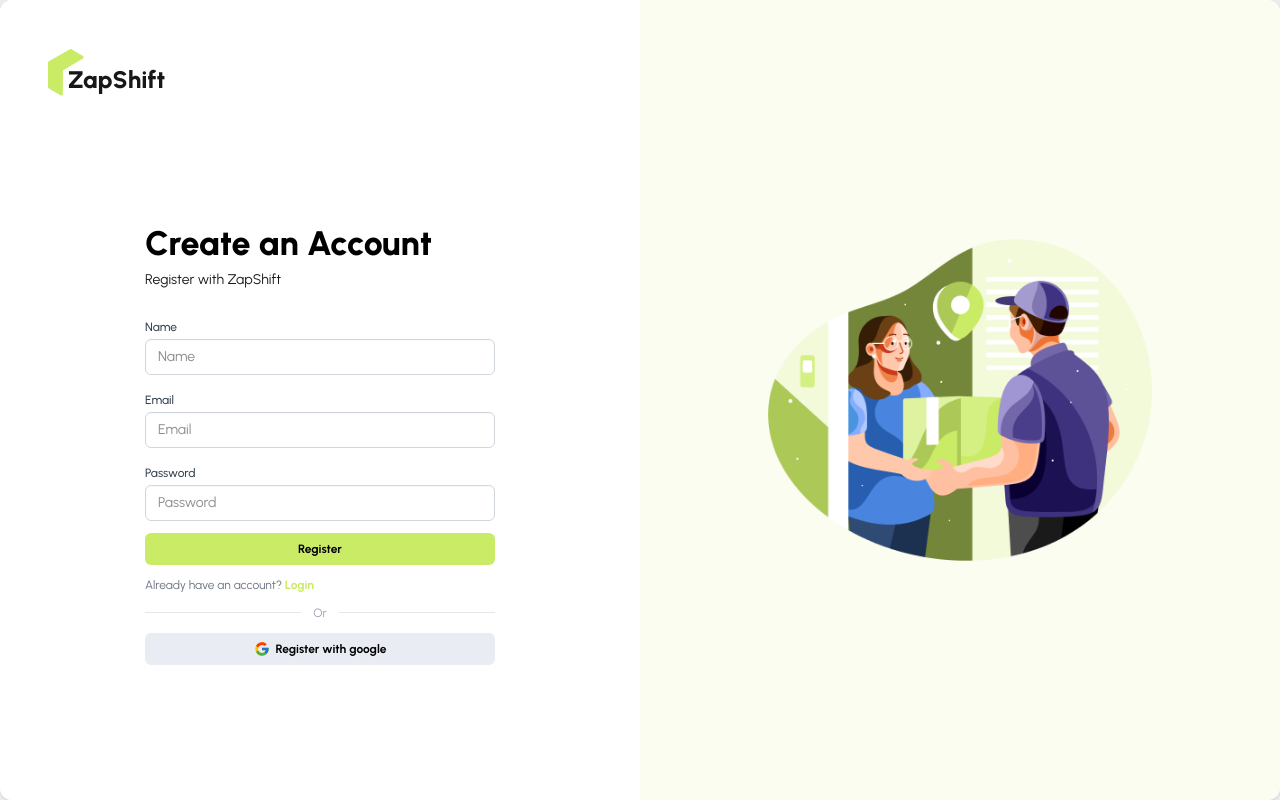
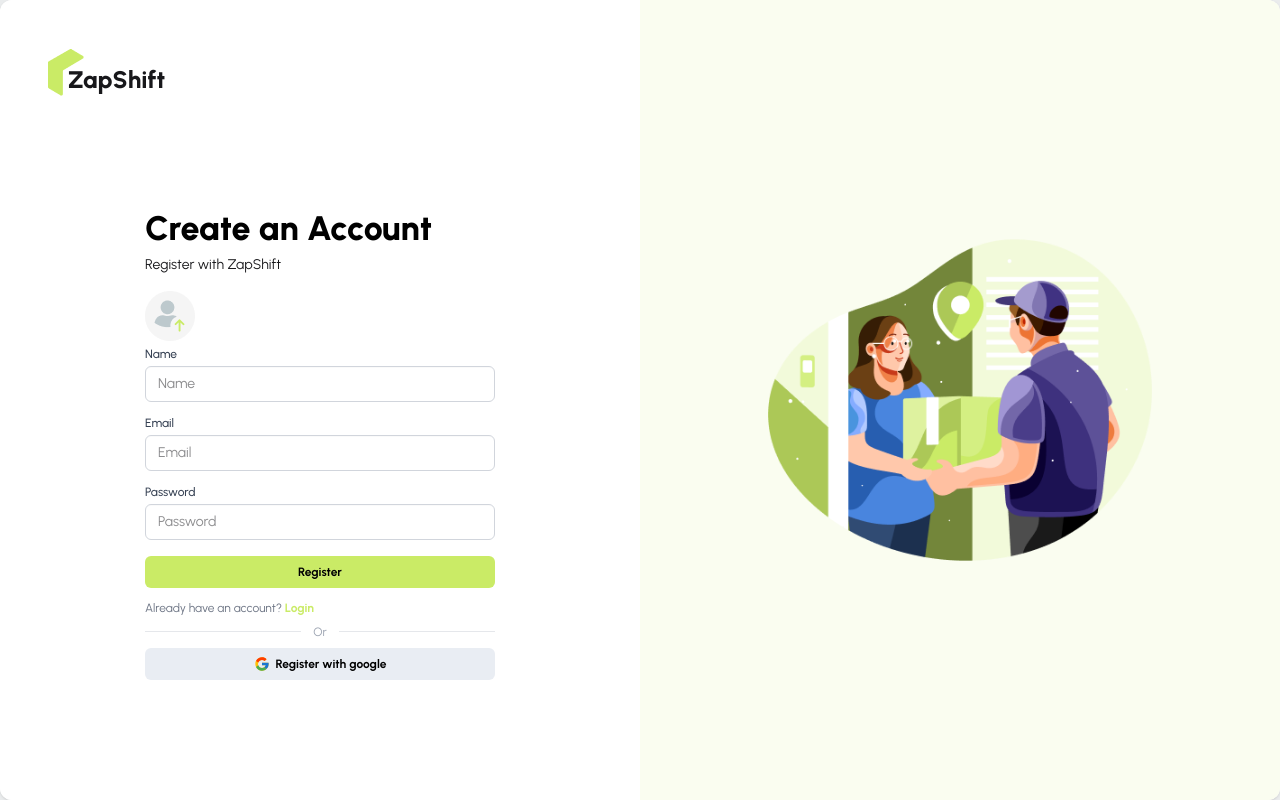
Before and after one commit to Maneulislam/Zap-Shift-Client, a React (Vite) app: page /register in a window 1280 px wide. Built offline with nearby package versions, Linux system fonts and the light colour scheme.

Commit message:
Added Register and Login functionality

```diff
--- a/src/contexts/AuthContext/AuthProvider.jsx
+++ b/src/contexts/AuthContext/AuthProvider.jsx
@@ -1,4 +1,3 @@
-import React from 'react';
 import { AuthContext } from './AuthContext';
 import { createUserWithEmailAndPassword, signInWithEmailAndPassword } from 'firebase/auth';
 import { auth } from '../../firebase/firebase.init';
@@ -6,6 +5,8 @@ import { auth } from '../../firebase/firebase.init';
 const AuthProvider = ({ children }) => {
 
     const registerUser = (email, password) => {
+        console.log("Register email:", email);
+        console.log("Register password:", password);
         return createUserWithEmailAndPassword(auth, email, password)
     }
 
--- /dev/null
+++ b/src/hooks/useAuth.jsx
@@ -0,0 +1,10 @@
+import { use } from 'react';
+import { AuthContext } from '../contexts/AuthContext/AuthContext';
+
+const useAuth = () => {
+
+    const authInfo = use(AuthContext);
+    return authInfo;
+};
+
+export default useAuth;
--- a/src/pages/Authentication/Login/Login.jsx
+++ b/src/pages/Authentication/Login/Login.jsx
@@ -1,5 +1,6 @@
 import { useForm } from "react-hook-form";
 import { FcGoogle } from "react-icons/fc";
+import useAuth from "../../../hooks/useAuth";
 
 const Login = () => {
 
@@ -9,10 +10,20 @@ const Login = () => {
         formState: { errors },
     } = useForm();
 
+    const { signInUser } = useAuth();
+
 
 
     const handleLogin = data => {
         console.log(data);
+
+        signInUser(data.email, data.password)
+            .then(result => {
+                console.log(result);
+            })
+            .catch(error => {
+                console.log(error);
+            })
 
     };
 
@@ -51,7 +62,7 @@ const Login = () => {
                             type="email"
                             name="email"
                             placeholder="Email"
-                            className="input input-bordered w-full h-9 min-h-9 rounded-md text-sm border-gray-300 focus:border-[#B8E93F] focus:outline-none"
+                            className="input input-bordered w-full h-9 min-h-9 rounded-md text-sm border-gray-300 focus:border-primary focus:border-2 focus:outline-none"
 
                             {...register("email", { required: true })}
                         />
@@ -72,7 +83,7 @@ const Login = () => {
                             type="password"
                             name="password"
                             placeholder="Password"
-                            className="input input-bordered w-full h-9 min-h-9 rounded-md text-sm border-gray-300 focus:border-[#B8E93F] focus:outline-none"
+                            className="input input-bordered w-full h-9 min-h-9 rounded-md text-sm border-gray-300 focus:border-primary focus:border-2 focus:outline-none"
 
                             {...register("password", { required: true })}
                         />
--- a/src/pages/Authentication/Register/Register.jsx
+++ b/src/pages/Authentication/Register/Register.jsx
@@ -1,6 +1,7 @@
-import React from "react";
 import { useForm } from "react-hook-form";
 import { FcGoogle } from "react-icons/fc";
+import imageUploadIcon from '../../../assets/image-upload-icon.png'
+import useAuth from "../../../hooks/useAuth";
 
 const Register = () => {
 
@@ -11,14 +12,25 @@ const Register = () => {
     } = useForm();
 
 
+    const { registerUser } = useAuth();
 
-    const handleLogin = data => {
+
+
+    const handleRegister = (data) => {
         console.log(data);
+
+        registerUser(data.email, data.password)
+            .then(result =>
+                console.log(result)
+            )
+            .catch(error => {
+                console.log(error)
+            })
 
     };
 
-    const handleGoogleLogin = () => {
-        console.log("Google login");
+    const handleGoogleRegister = () => {
+        console.log("Google Register");
     };
 
     return (
@@ -29,7 +41,7 @@ const Register = () => {
             <div className="w-full max-w-[350px] mx-auto">
 
 
-                <div className="mb-6">
+                <div className="mb-4">
                     <h2 className="text-2xl sm:text-[34px] font-extrabold text-black leading-tight">
                         Create an Account
                     </h2>
@@ -39,7 +51,16 @@ const Register = () => {
                     </p>
                 </div>
 
-                <form onSubmit={handleSubmit(handleLogin)} className="space-y-3">
+                <div className="required">
+                    <img
+                        // {...register("image", { required: true })}
+                        src={imageUploadIcon} alt="" />
+
+                    {/* {errors.image?.type === 'required' && <span className="text-red-500">Image is required</span>} */}
+
+                </div>
+
+                <form onSubmit={handleSubmit(handleRegister)} className="space-y-2">
 
                     <div>
                         <label className="label p-0 mb-1">
@@ -50,9 +71,9 @@ const Register = () => {
 
                         <input
                             type="text"
-                            name="email"
+                            name="name"
                             placeholder="Name"
-                            className="input input-bordered w-full h-9 min-h-9 rounded-md text-sm border-gray-300 focus:border-[#B8E93F] focus:outline-none"
+                            className="input input-bordered w-full h-9 min-h-9 rounded-md text-sm border-gray-300 focus:border-primary focus:border-2 focus:outline-none"
 
                             {...register("name", { required: true })}
                         />
@@ -75,7 +96,7 @@ const Register = () => {
                             type="email"
                             name="email"
                             placeholder="Email"
-                            className="input input-bordered w-full h-9 min-h-9 rounded-md text-sm border-gray-300 focus:border-[#B8E93F] focus:outline-none"
+                            className="input input-bordered w-full h-9 min-h-9 rounded-md text-sm border-gray-300 focus:border-primary focus:border-2 focus:outline-none"
 
                             {...register("email", { required: true })}
                         />
@@ -96,7 +117,7 @@ const Register = () => {
                             type="password"
                             name="password"
                             placeholder="Password"
-                            className="input input-bordered w-full h-9 min-h-9 rounded-md text-sm border-gray-300 focus:border-[#B8E93F] focus:outline-none"
+                            className="input input-bordered w-full h-9 min-h-9 rounded-md text-sm border-gray-300 focus:border-primary focus:border-2 focus:outline-none"
 
                             {...register("password", { required: true })}
                         />
@@ -110,7 +131,7 @@ const Register = () => {
 
                     <button
                         type="submit"
-                        className="btn w-full min-h-8 h-8 border-none rounded-md bg-primary hover:bg-[#a8d82f] text-black text-xs font-bold shadow-none"
+                        className="btn w-full min-h-8 h-8 border-none rounded-md bg-primary hover:bg-[#a8d82f] text-black text-xs font-bold shadow-none mt-2"
                     >
                         Register
                     </button>
@@ -126,7 +147,7 @@ const Register = () => {
                     </a>
                 </div>
 
-                <div className="flex items-center gap-3 my-3">
+                <div className="flex items-center gap-3 my-2">
                     <div className="flex-1 h-px bg-gray-200"></div>
 
                     <span className="text-xs text-gray-400">
@@ -138,7 +159,7 @@ const Register = () => {
 
                 <button
                     type="button"
-                    onClick={handleGoogleLogin}
+                    onClick={handleGoogleRegister}
                     className="btn w-full min-h-8 h-8 rounded-md bg-[#e9edf3] hover:bg-[#dfe4eb] border-none text-black shadow-none text-xs font-bold"
                 >
                     <FcGoogle className="text-base" />
```
